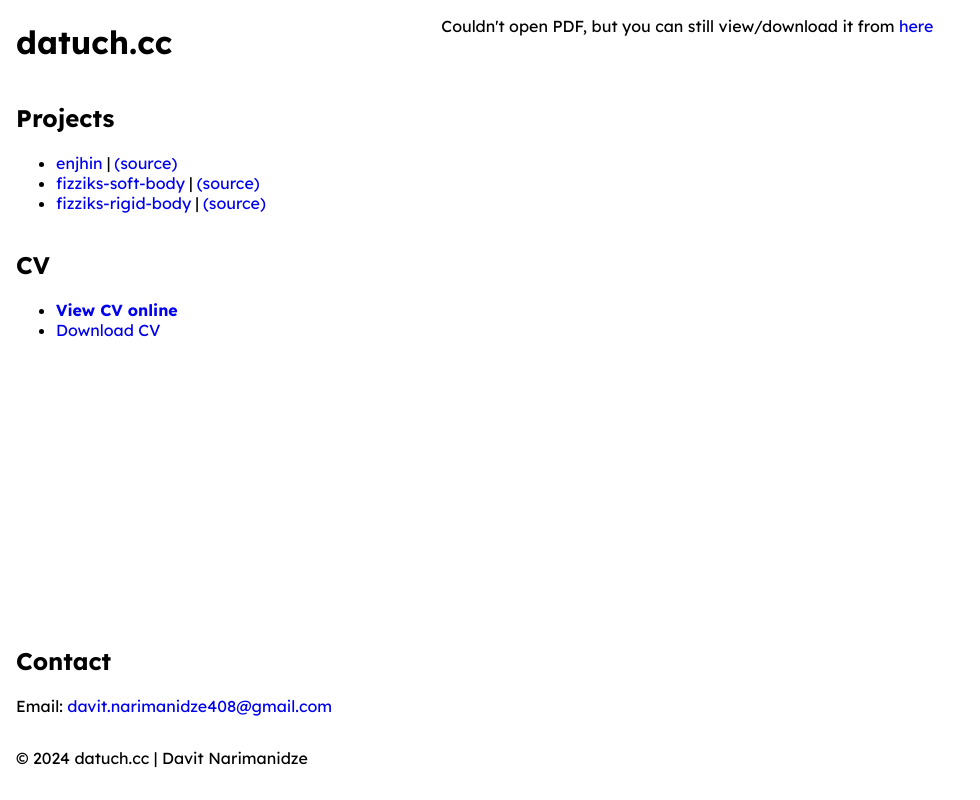
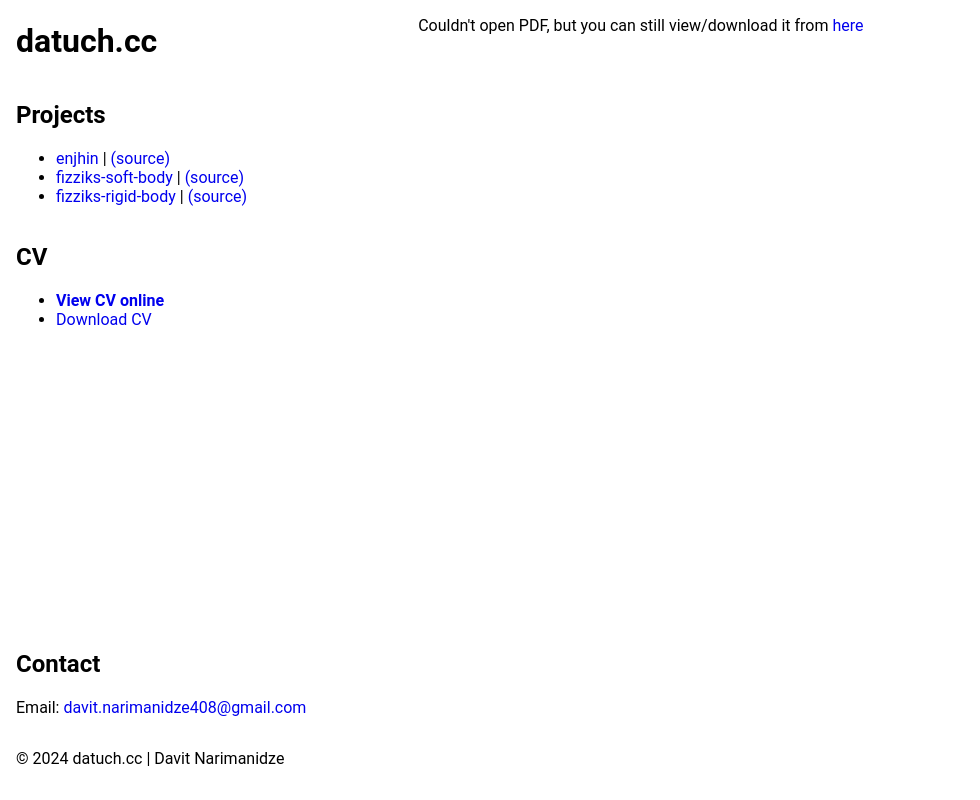
Before and after one commit to datuchela/datuch-cc, a Flask app: page /cv in a window 1280 px wide. Shown: the whole page, without its empty margins (0-980 px from the left). Run offline with Flask 3, Linux system fonts and the light colour scheme.

Commit message:
replace LexendDeca font with Roboto

```diff
--- a/static/style.css
+++ b/static/style.css
@@ -1,21 +1,8 @@
-@font-face {
-	font-family: LexendDeca;
-	src: url('/static/LexendDeca-Bold.ttf');
-	font-weight: bold;
-}
-
-@font-face {
-	font-family: LexendDeca;
-	src: url('/static/LexendDeca-Regular.ttf');
-	font-weight: regular;
-}
-
 *,
 *::before,
 *::after {
 	box-sizing: border-box;
-
-	font-family: "LexendDeca", sans-serif;
+	font-family: Roboto, sans-serif;
 	font-optical-sizing: auto;
 	font-style: normal;
 }
```
Also changed, not shown: static/LexendDeca-Black.ttf (deleted), static/LexendDeca-Bold.ttf (deleted), static/LexendDeca-ExtraBold.ttf (deleted), static/LexendDeca-ExtraLight.ttf (deleted), static/LexendDeca-Light.ttf (deleted), static/LexendDeca-Medium.ttf (deleted), static/LexendDeca-Regular.ttf (deleted), static/LexendDeca-SemiBold.ttf (deleted), static/LexendDeca-Thin.ttf (deleted).
